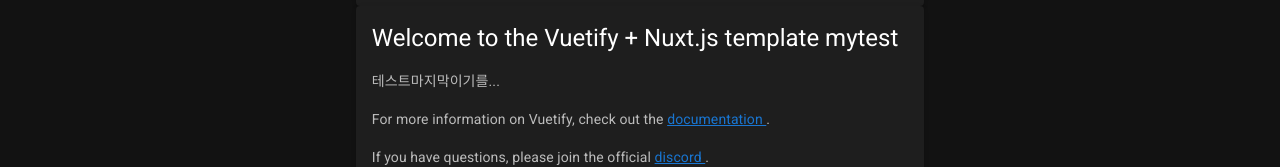
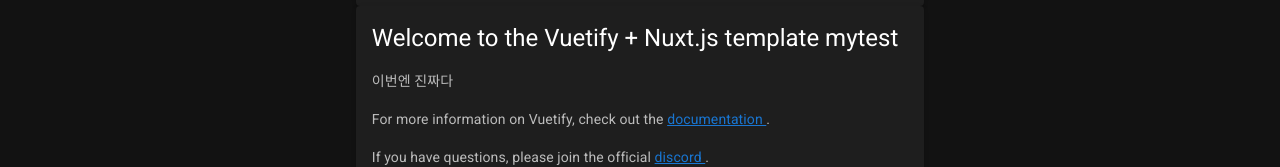
Before and after one commit to asm543/OTGF, a Nuxt app: page / in a window 1280 px wide. Shown: the part 282-449 px from the top of the page. Built offline with nearby package versions, Linux system fonts and the light colour scheme.

Commit message:
빌드시 3000포트 꺼지도록 수정

```diff
--- a/pages/index.vue
+++ b/pages/index.vue
@@ -10,7 +10,7 @@
           Welcome to the Vuetify + Nuxt.js template mytest
         </v-card-title>
         <v-card-text>
-          <p>테스트마지막이기를...</p>
+          <p>이번엔 진짜다</p>
           <p>
             For more information on Vuetify, check out the <a
               href="https://vuetifyjs.com"
```
Also changed, not shown: 1 other file (tests, documents, lock files or other folders).
